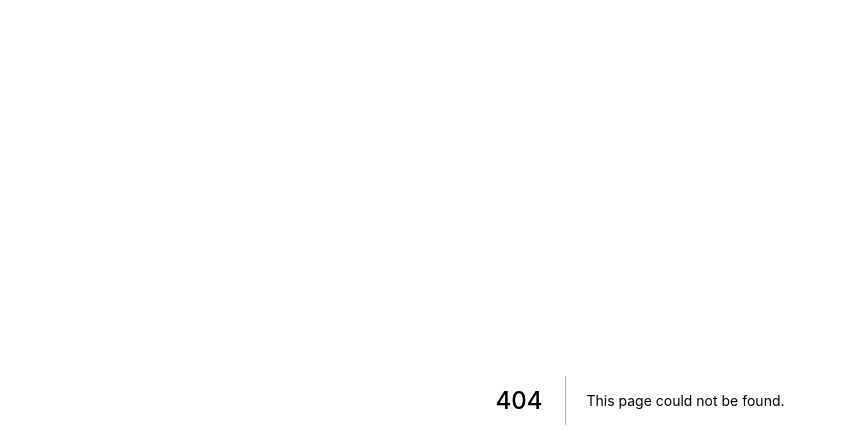
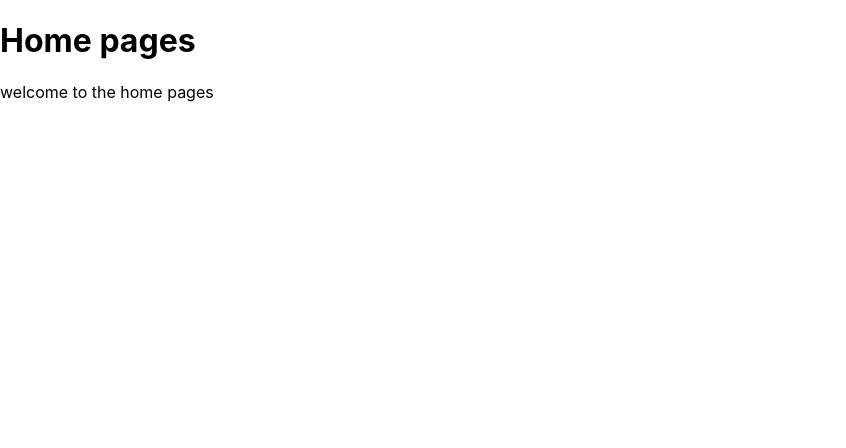
Before and after one commit to IvanOrtizMaura/mis_ejercicios, a Next.js app in the folder ejercicios_react/: page /index_ej in a window 1280 px wide. Before the commit this address had no page. Shown: the top 448 px of the page, without its empty margins (0-846 px from the left). Built offline with nearby package versions, Linux system fonts and the light colour scheme.

Commit message:
index pages

```diff
--- /dev/null
+++ b/ejercicios_react/pages/index_ej.js
@@ -0,0 +1,9 @@
+import React from 'react'
+const index = () => (
+    <div>
+        <h1>Home pages</h1>
+            welcome to the home pages
+    </div>
+);
+
+export default index;
```
